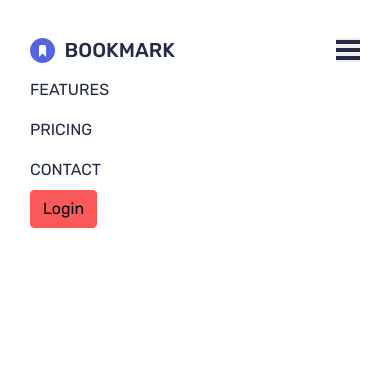
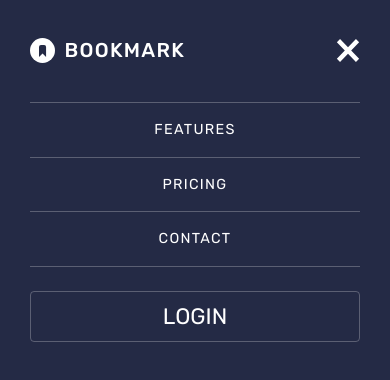
Before and after one commit to dimolf345/bookmark-landing-page, a website: page index.html in a window 390 px wide. Both pictures are taken after a click on the button "Toggle navigation". Drawn offline with nearby package versions, Linux system fonts and the light colour scheme.

Commit message:
navbar completed

```diff
--- a/index.html
+++ b/index.html
@@ -34,7 +34,7 @@
   </head>
   <body>
     <header>
-      <nav class="navbar navbar-expand-lg bg-white">
+      <nav class="navbar navbar-expand-lg">
         <!-- Please note that padding for all containers is set to 0 in _custom-bootstrap.scss file -->
         <div class="container">
           <a class="navbar-brand" href="#">
@@ -42,7 +42,8 @@
             Bookmark</a
           >
           <button
-            class="navbar-toggler-custom"
+            class="navbar-toggler"
+            id="toggler"
             type="button"
             data-bs-toggle="collapse"
             data-bs-target="#navbarNav"
@@ -67,13 +68,16 @@
                 <a class="nav-link" href="#">Contact</a>
               </li>
               <li class="nav-item">
-                <button type="button" class="btn btn-secondary">Login</button>
+                <button id="login" type="button" class="btn btn-secondary">
+                  Login
+                </button>
               </li>
             </ul>
           </div>
         </div>
       </nav>
     </header>
+    <section></section>
 
     <!-- <footer>
       <p class="attribution">
@@ -84,5 +88,6 @@
       </p>
     </footer> -->
     <script src="node_modules/bootstrap/dist/js/bootstrap.bundle.min.js"></script>
+    <script src="index.js"></script>
   </body>
 </html>
--- /dev/null
+++ b/index.js
@@ -0,0 +1,11 @@
+const toggler = document.getElementById("toggler");
+const navbar = document.getElementsByTagName("nav")[0];
+
+//Set Timeout is used to hide normal Bootstrap class for Navbar. Try to remove it and you'll understand
+toggler.addEventListener("click", () => {
+  navbar.classList.contains("mobile-expanded")
+    ? setTimeout(() => {
+        navbar.classList.remove("mobile-expanded");
+      }, 200)
+    : navbar.classList.add("mobile-expanded");
+});
--- a/styles/scss/components/_variables.scss
+++ b/styles/scss/components/_variables.scss
@@ -7,5 +7,10 @@
 
 $desktop: 1440px;
 $mobile: 375px;
+$middle: 1024px;
 
 $mobile-padding-stand: 1.875rem;
+
+$navlink-desktop-font-size: 0.9rem;
+$navlink-mobile-font-size: 1.4rem;
+$navlink-letter-spacing: 0.08rem;
--- a/styles/scss/sections/_navbar.scss
+++ b/styles/scss/sections/_navbar.scss
@@ -2,9 +2,23 @@
 
 nav {
   padding: $mobile-padding-stand !important;
+
+  button {
+    text-transform: uppercase;
+  }
 }
+
 .navbar {
-  height: 3rem;
+  min-height: 3rem;
+}
+
+.navbar-toggler {
+  padding: 0;
+  font-size: 1rem;
+  &:focus {
+    box-shadow: none;
+    border: none;
+  }
 }
 
 .navbar-brand {
@@ -24,18 +38,103 @@
 .navbar-brand {
   color: $very-dark-blue;
   text-transform: uppercase;
+  letter-spacing: $navlink-letter-spacing;
+}
+
+.nav-link {
+  font-size: $navlink-desktop-font-size;
+}
+
+.nav-link:hover {
+  color: $secondary;
 }
 
 .navbar-brand {
   font-weight: 500;
 }
 
+#login {
+  color: white;
+  min-width: 7rem;
+  font-size: $navlink-desktop-font-size;
+
+  &:hover {
+    background-color: transparent;
+    color: $secondary;
+  }
+}
+
 .navbar-toggler-icon {
+  height: 40px;
   background: url("../../../images/icon-hamburger.svg");
+  background-color: white;
   background-position: center center;
   background-repeat: no-repeat;
   background-size: contain;
 }
 
-@media (max-width: $mobile) {
+.nav-item {
+  margin-left: 2rem;
 }
+
+//Start of Dark theme mobile ul
+.mobile-expanded {
+  background-color: $very-dark-blue;
+  height: 100vh;
+  align-items: flex-start;
+
+  #navbarNav {
+    margin-top: 2rem;
+  }
+
+  .nav-item {
+    margin-left: 0;
+    text-align: center;
+    padding: 0.5rem 0;
+    font-size: 1.4rem;
+    border-top: 1px solid rgba($grayish-blue, 0.5);
+
+    &:hover {
+      font-weight: 500;
+    }
+
+    button {
+      margin: 1rem 0;
+      padding: 0.5rem 1rem;
+      width: 100%;
+    }
+  }
+
+  .nav-link,
+  .navbar-brand {
+    color: white;
+  }
+
+  .bookmark-logo {
+    background: url("../../../images/logo-bookmark-dark.svg");
+  }
+
+  .navbar-toggler-icon {
+    background: url("../../../images/icon-close.svg");
+    background-color: $very-dark-blue;
+    color: white;
+    background-position: center center;
+    background-repeat: no-repeat;
+    background-size: contain;
+  }
+
+  #login {
+    font-size: $navlink-mobile-font-size;
+    background-color: transparent;
+    border-color: rgba($grayish-blue, 0.5);
+
+    &:hover {
+      background-color: rgba($grayish-blue, 0.5);
+      color: $very-dark-blue;
+    }
+  }
+}
+//End of mobile dark ul
+
+@media (min-width: $mobile) {
+}
--- a/styles/scss/style.scss
+++ b/styles/scss/style.scss
@@ -1,3 +1,17 @@
 @import "custom-bootstrap";
 @import "./sections/navbar";
 @import "./components/variables";
+
+a {
+  text-decoration: none;
+
+  &:hover {
+    color: inherit;
+  }
+}
+
+@media (min-width: $middle) {
+  body {
+    padding: 2rem 3rem 2rem 5rem;
+  }
+}
```
Also changed, not shown: images/logo-bookmark-dark.svg (added), styles/css/style.css, 1 other file.
